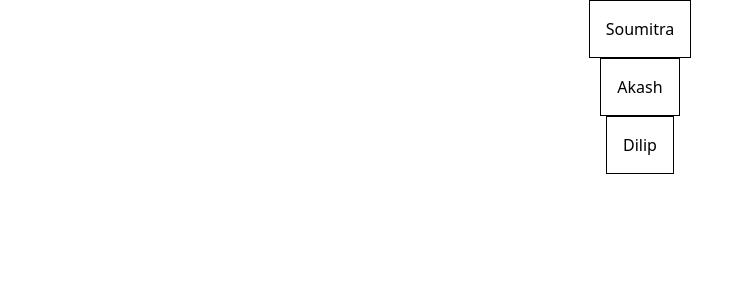
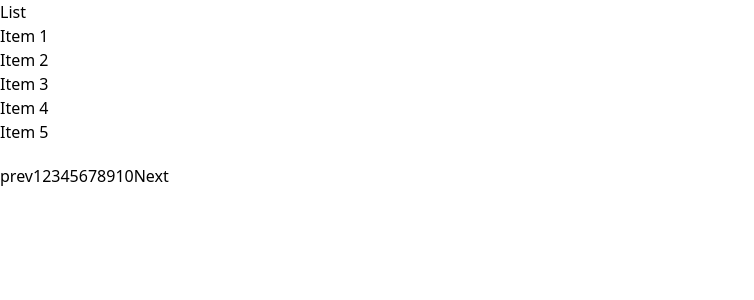
Before and after one commit to SoumitraMaity14/React, a React (Vite) app in the folder My-qsn/: page / in a window 1280 px wide. Shown: the top 300 px of the page, without its empty margins (0-754 px from the left). Built offline with nearby package versions, Linux system fonts and the light colour scheme.

Commit message:
pagination added

```diff
--- a/My-qsn/src/App.tsx
+++ b/My-qsn/src/App.tsx
@@ -15,6 +15,7 @@ import { MegaMenuPractice } from './components/flyhover-menu/MegaMenuPractice'
 import { InputTodoListPractice } from './components/todo/InputTodoListPractice'
 import { SearchPracticeTwo } from './components/search/SearchPracticeTwo'
 import { ProductDetails } from './components/productdetails/ProductDetails'
+import { Pagination } from './components/pagination/Pagination'
 
 
 
@@ -22,7 +23,8 @@ function App() {
 
   return (
     <>
-    <ProductDetails/>
+    <Pagination/>
+    {/* <ProductDetails/> */}
     {/* <SearchPracticeTwo/> */}
     {/* <InputTodoListPractice/> */}
     {/* <MegaMenuPractice/> */}
--- /dev/null
+++ b/My-qsn/src/components/pagination/Pagination.tsx
@@ -0,0 +1,38 @@
+import React, { useState } from 'react'
+
+const items=Array.from({length:50}, (_, i)=> `Item ${i+1}`)
+const ITEMS_PER_PAGE=5
+
+
+
+export const Pagination = () => {
+    const [currentPage, setCurrentPage]=useState(1)
+    const totalPages=Math.ceil(items.length/ITEMS_PER_PAGE)
+    const startIndex=(currentPage-1)*ITEMS_PER_PAGE
+
+    const visibleItems=items.slice(
+        startIndex,
+        startIndex+ITEMS_PER_PAGE
+    )
+  return (
+    <div>
+        <h1>List</h1>
+        <ul>
+            {visibleItems.map((item)=>(
+                <li key={item}>{item}</li>
+            ))}
+        </ul>
+        <div className='mt-5'>
+            <button
+            onClick={()=>setCurrentPage(p=>p-1)}
+            disabled={currentPage===1}>prev</button>
+            {Array.from({length: totalPages}, (_, i)=>(
+                <button onClick={()=> setCurrentPage(i+1)}>{i+1}</button>
+            ))}
+            <button onClick={()=>setCurrentPage(p=>p+1)}
+            disabled={currentPage===totalPages}>Next</button>
+
+        </div>
+    </div>
+  )
+}
```
